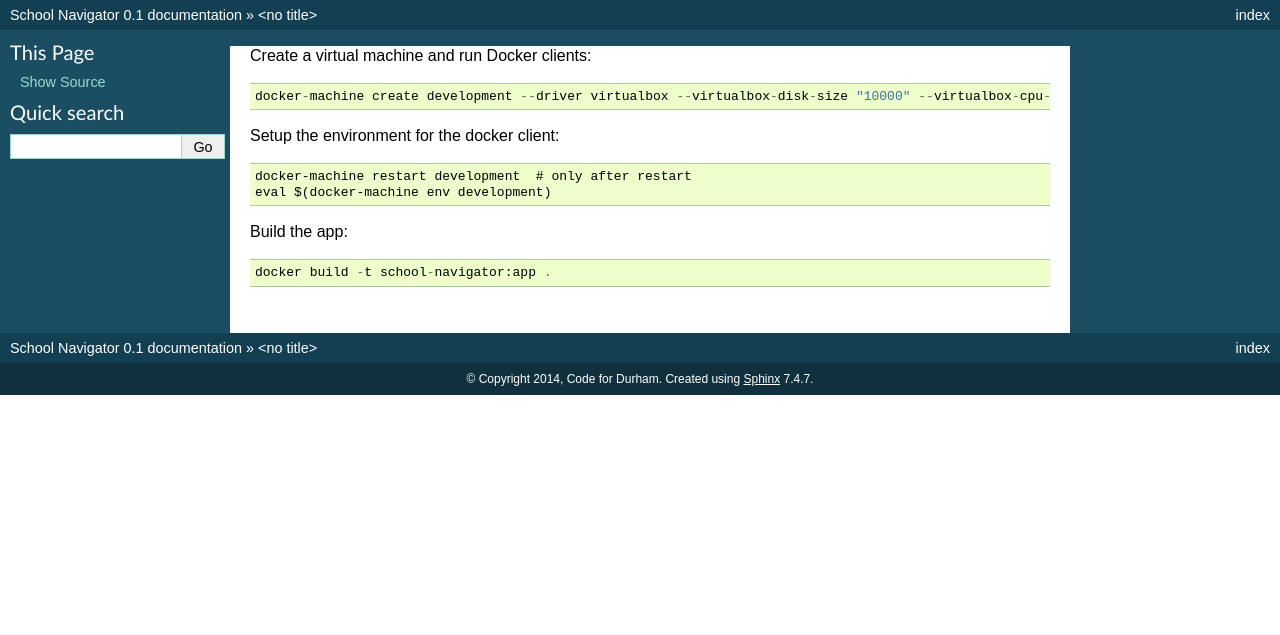
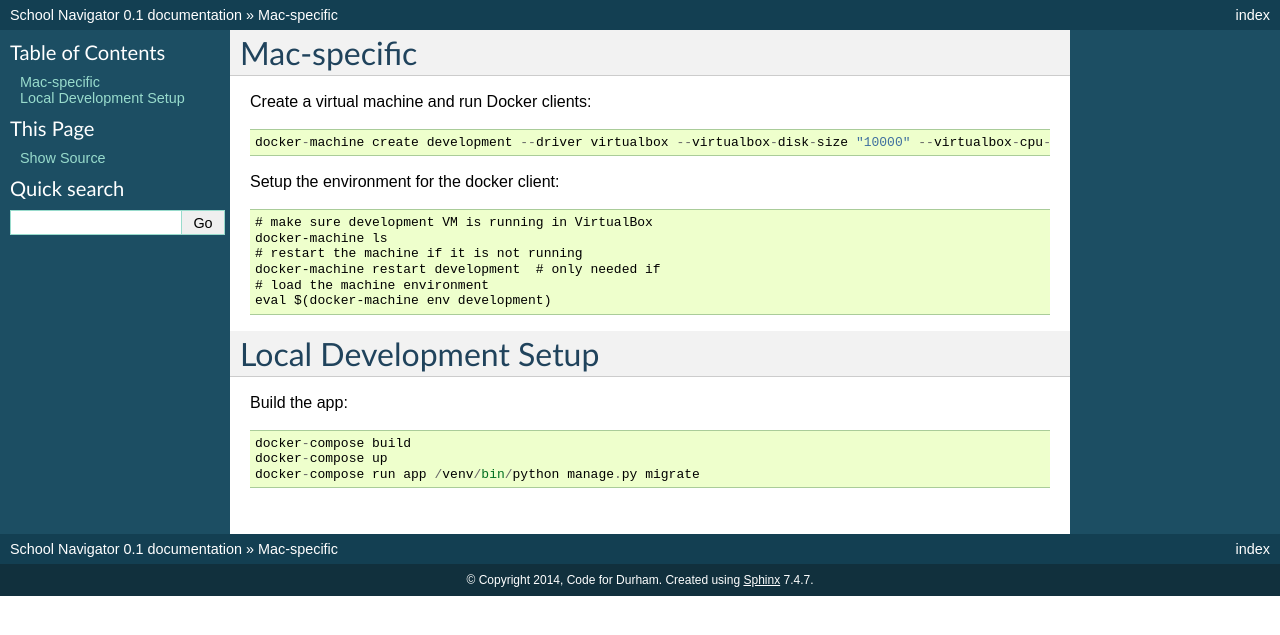
Before and after one commit to codefordurham/school-navigator, a Sphinx documentation site: the page built from docs/docker.rst, in a window 1280 px wide. Shown: the top 635 px of the page. Built offline with Sphinx 7.4.7, drawn with Linux system fonts in a browser that asks for light colours.

Commit message:
add docker docs

```diff
--- a/docs/docker.rst
+++ b/docs/docker.rst
@@ -1,12 +1,25 @@
+Mac-specific
+------------
+
 Create a virtual machine and run Docker clients::
 
   docker-machine create development --driver virtualbox --virtualbox-disk-size "10000" --virtualbox-cpu-count 2 --virtualbox-memory "4096"
 
 Setup the environment for the docker client::
 
-  docker-machine restart development  # only after restart
+  # make sure development VM is running in VirtualBox
+  docker-machine ls
+  # restart the machine if it is not running
+  docker-machine restart development  # only needed if
+  # load the machine environment
   eval $(docker-machine env development)
+
+
+Local Development Setup
+-----------------------
 
 Build the app::
 
-  docker build -t school-navigator:app .
+  docker-compose build
+  docker-compose up
+  docker-compose run app /venv/bin/python manage.py migrate
```
